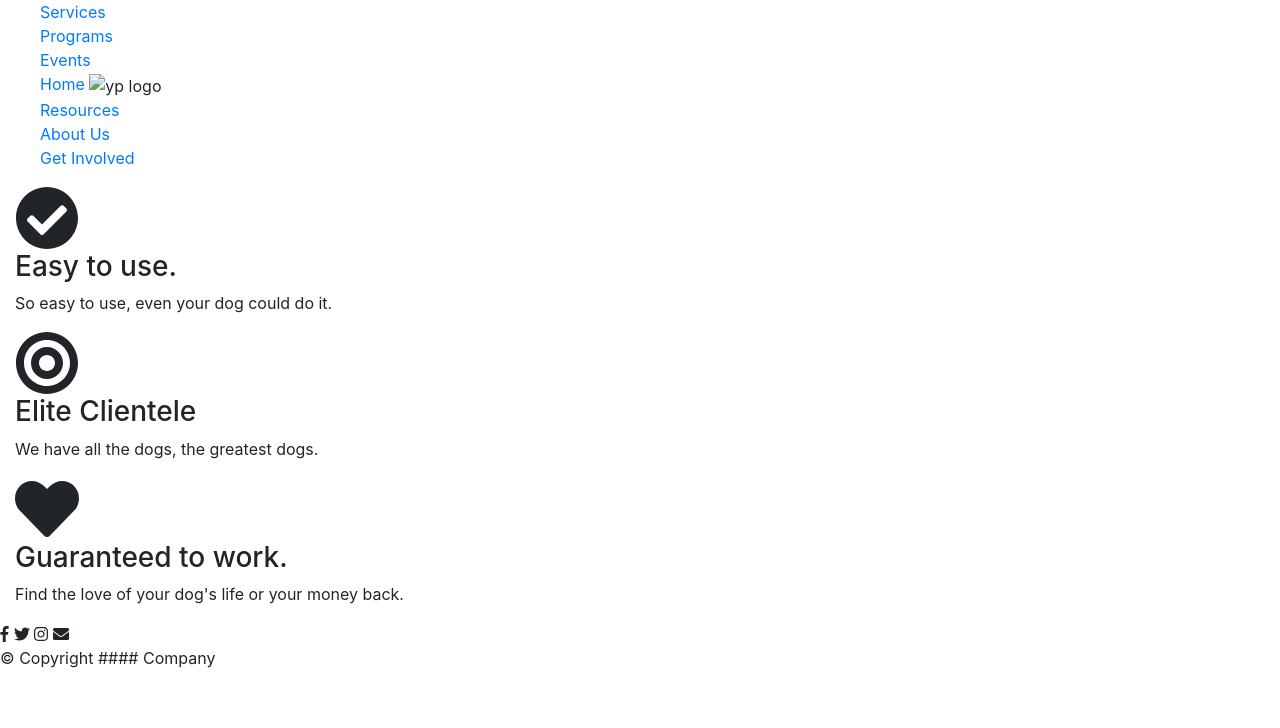
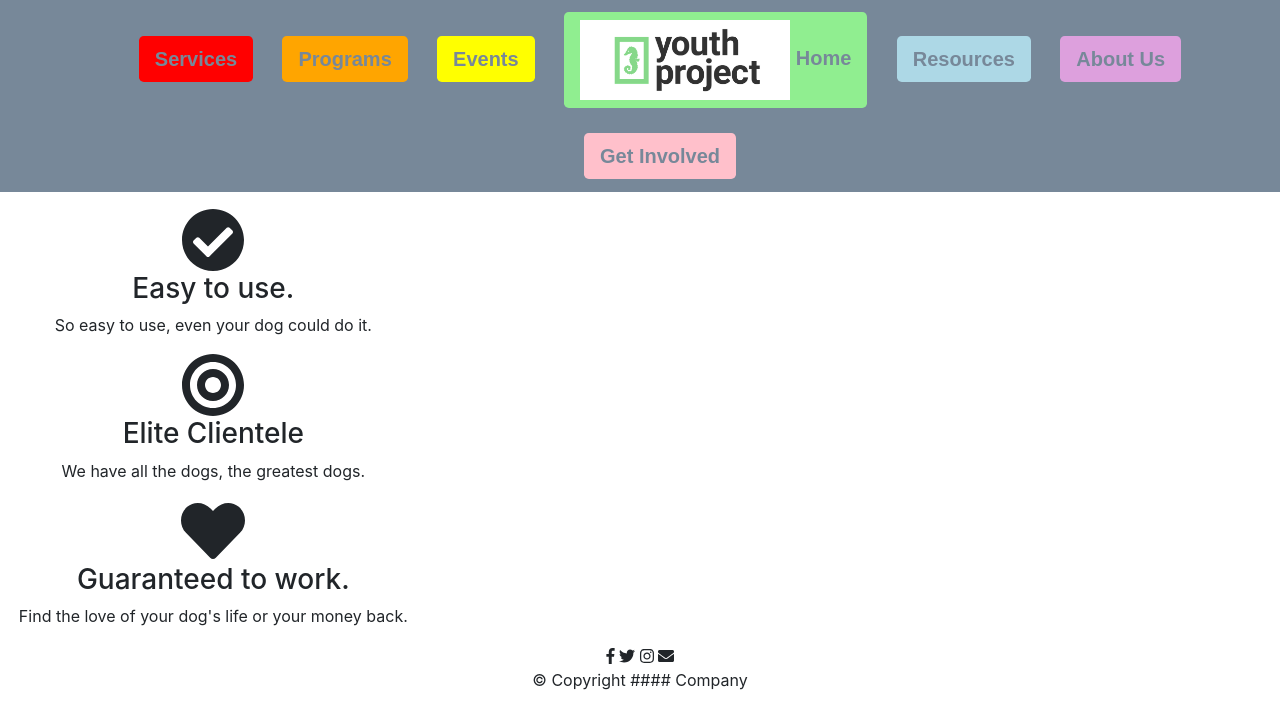
Before and after one commit to LekeyAB/YPWebsite, a plain HTML site: page Form/index.html in a window 1280 px wide. Drawn offline with nearby package versions, Linux system fonts and the light colour scheme; files that its build step writes are made by us from their sources.

Commit message:
Added logo

```diff
--- a/Form/index.html
+++ b/Form/index.html
@@ -10,7 +10,7 @@
 
     <!-- CSS Stylesheets -->
     <link rel="stylesheet" href="https://maxcdn.bootstrapcdn.com/bootstrap/4.0.0/css/bootstrap.min.css" integrity="sha384-Gn5384xqQ1aoWXA+058RXPxPg6fy4IWvTNh0E263XmFcJlSAwiGgFAW/dAiS6JXm" crossorigin="anonymous">
-    <link rel="stylesheet" href="css/styles.css">
+    <link rel="stylesheet" href="styles.css">
 
     <!-- Font Awesome -->
     <script defer src="https://use.fontawesome.com/releases/v5.0.7/js/all.js"></script>
@@ -24,27 +24,29 @@
     <body>
         <nav>
             <ul id="nav-list">
-                <li class="nav-el">
+                <li class="nav-el btn-lg" id="services">
                     <a class="nav-a" href="services.html">Services</a>
                 </li>
-                <li class="nav-el">
+                <li class="nav-el btn-lg" id="programs">
                     <a class="nav-a" href="programs.html">Programs</a>
                 </li>
-                <li class="nav-el">
+                <li class="nav-el btn-lg" id="events">
                     <a class="nav-a" href="events.html">Events</a>
                 </li>
-                <li class="nav-home">
+                <li class="nav-el nav-home btn-lg" id="home">
+                    <div>
+                    <img id="nav-logo" src="img/yplogo.png" alt="yp logo">
                     <a class="nav-a" href="index.html">Home</a>
-                    <img href="Website/img/logo_yp_white.png" alt="yp logo">
+                    </div>
                 </li>
-                <li class="nav-el">
+                <li class="nav-el btn-lg" id="resources">
                     <a class="nav-a" href="resources.html">Resources</a>
                 </li>
-                <li class="nav-el">
+                <li class="nav-el btn-lg" id="aboutus">
                     <a class="nav-a"href="aboutus.html">About Us</a>
                 </li>
-                <li class="nav-el">
-                    <a class="nav-a" href="getinvolved.html">Get Involved</a>
+                <li class="nav-el btn-lg" id="getinvolved">
+                    <a class="nav-a " href="getinvolved.html">Get Involved</a>
                 </li>
             </ul>
         </nav>
--- a/Form/styles.css
+++ b/Form/styles.css
@@ -1,13 +1,55 @@
+body{
+    text-align: center;
+}
+nav{
+    background-color: lightslategray;
+}
 #nav-list{
     list-style: none;
 }
 .nav-el{
     list-style: none;
+    display: inline-block;
+    width: auto;
+    height: auto;
+    margin: 1% 1%;
+    border-color: azure;
 
 }
 .nav-home{
     list-style: none;
+    display: inline-block
+}
+#nav-logo{
+    width: auto;
+    height: 10vh;
 }
 .nav-a{
     list-style: none;
+    font-family: sans-serif;
+    font-weight: bold;
+    color: lightslategray;
 }
+#services{
+    background-color: red;
+    border-color: azure;
+    border: 15%;
+}
+#programs{
+    background-color: orange;
+}
+#events{
+    background-color: yellow;
+}
+#home{
+    background-color: lightgreen;
+}
+#resources{
+    background-color: lightblue;
+}
+#aboutus{
+    background-color: plum;
+}
+#getinvolved{
+    background-color: pink;
+}
```
Also changed, not shown: Form/img/crown.png (added), Form/img/yplogo.png (added), 1 other file.
